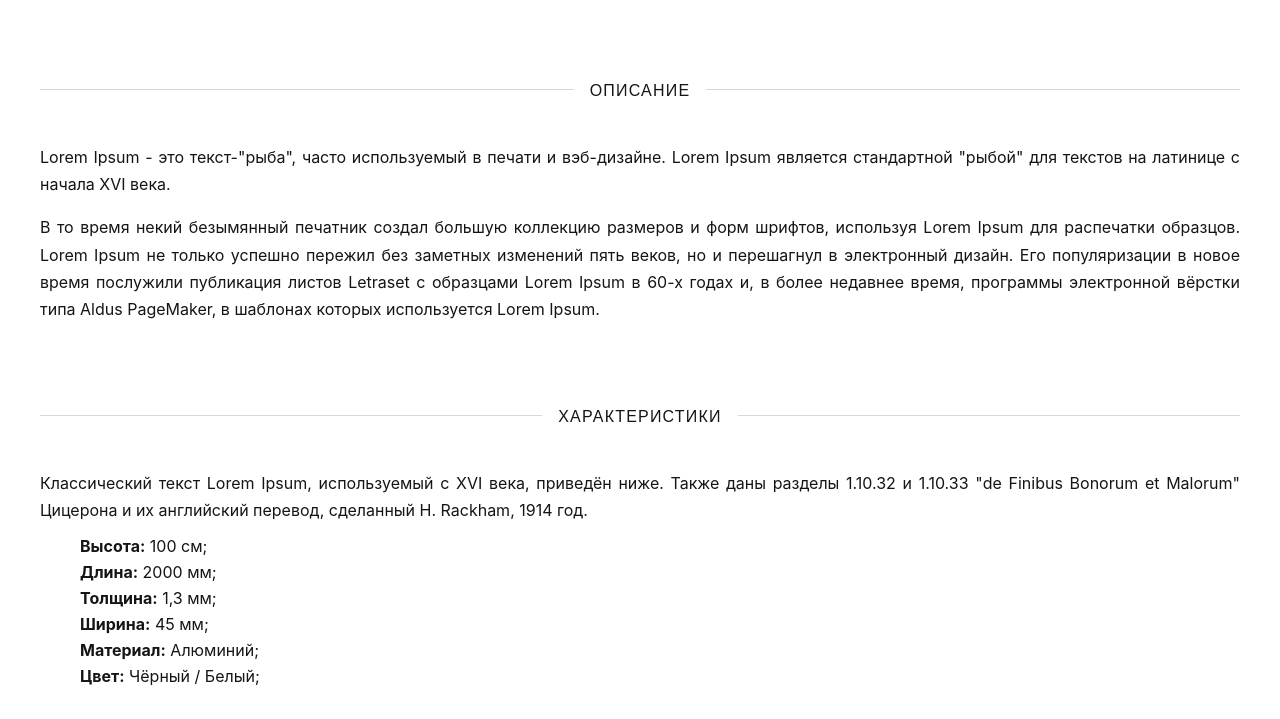
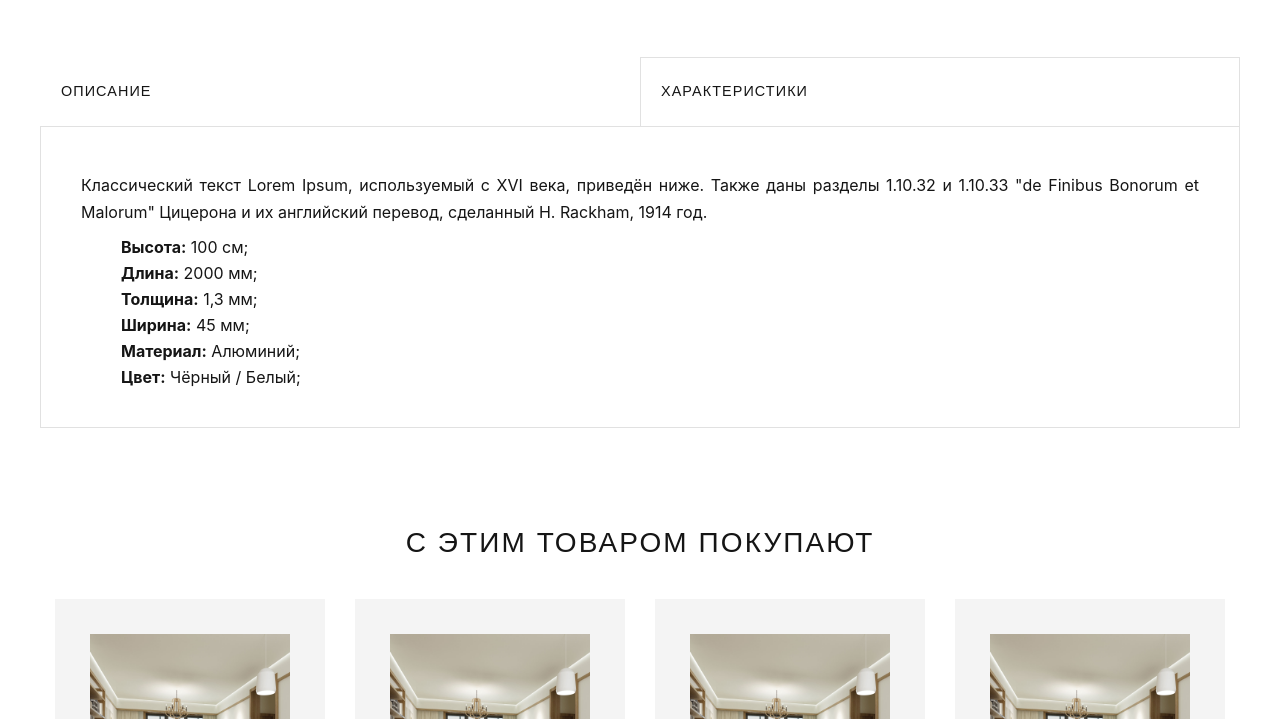
Before and after one commit to PetrovaNina/Skirting-Board, a website: page product-card.html in a window 1280 px wide. Shown: the part 841-1560 px from the top of the page. Drawn offline with nearby package versions, Linux system fonts and the light colour scheme; a web font is replaced by a local one.

Commit message:
feat: set styles for product specifications

```diff
--- a/css/product-cart.css
+++ b/css/product-cart.css
@@ -216,3 +216,55 @@
     width: 100%;
   }
 }
+
+.tabs {
+  display: flex;
+  flex-wrap: wrap;
+  padding-top: 50px;
+}
+
+
+.tabs [type=radio] {
+  display: none;
+}
+
+.tabs label {
+  flex: 1 0 50%;
+  letter-spacing: .1em;
+  border-width: 1px 1px 0 1px;
+  border-style: solid;
+  border-color: transparent;
+}
+
+.tab__title {
+  position: relative;
+  display: inline-block;
+  font-size: 0.9em;
+  padding: 26px 20px;
+  letter-spacing: .075em;
+}
+
+[type=radio]:checked+label {
+  border-color: #e1e1e1;
+}
+
+.tab__content {
+  flex: 1 0 100%;
+}
+
+.tab__content__item {
+  display: none;
+  visibility: hidden;
+  padding: 45px 40px;
+  border: 1px solid #e1e1e1;
+}
+
+#about-product:checked~.tab__content .about-product {
+  display: flex;
+  visibility: visible;
+}
+
+#full-spec:checked~.tab__content .full-spec {
+  display: flex;
+  visibility: visible;
+}
--- a/product-card.html
+++ b/product-card.html
@@ -135,33 +135,38 @@
           </article>
         </div>
       </section>
-      <section class="section" id="about-product">
-        <div class="container">
-          <div class="section-title">
-            <h6 class="section-title-content">Описание</h6>
-          </div>
-          <div class="about-content">
+      <section class="section" id="specification">
+        <div class="container tabs">
+          <input type="radio" id="about-product" name="tab-group-1">
+          <label for="about-product">
+            <h6 class="tab__title">Описание</h6>
+          </label>
+
+          <input type="radio" name="tab-group-1" id="full-spec" checked>
+          <label for="full-spec">
+            <h6 class="tab__title">Характеристики</h6>
+          </label>
+
+          <div class="tab__content">
+            <div class="tab__content__item about-product about-content">
               <p>Lorem Ipsum - это текст-"рыба", часто используемый в печати и вэб-дизайне. Lorem Ipsum является
                 стандартной "рыбой" для текстов на латинице с начала XVI века.</p>
 
-            <p>В то время некий безымянный печатник создал большую коллекцию размеров и форм шрифтов, используя Lorem
+              <p>В то время некий безымянный печатник создал большую коллекцию размеров и форм шрифтов, используя
+                Lorem
                 Ipsum для распечатки образцов. Lorem Ipsum не
                 только успешно пережил без заметных изменений пять веков, но и перешагнул в электронный дизайн. Его
-              популяризации в новое время послужили публикация листов Letraset с образцами Lorem Ipsum в 60-х годах и, в
-              более недавнее время, программы электронной вёрстки типа Aldus PageMaker, в шаблонах которых используется
+                популяризации в новое время послужили публикация листов Letraset с образцами Lorem Ipsum в 60-х годах
+                и, в
+                более недавнее время, программы электронной вёрстки типа Aldus PageMaker, в шаблонах которых
+                используется
                 Lorem Ipsum.</p>
             </div>
-        </div>
-      </section>
-      <section class="section" id="specification">
-        <div class="container">
-          <div class="section-title">
-            <h6 class="section-title-content">Характеристики</h6>
-          </div>
-          <div class="about-content">
+            <div class="tab__content__item full-spec about-content">
               <p>
                 Классический текст Lorem Ipsum, используемый с XVI века, приведён ниже. Также даны
-              разделы 1.10.32 и 1.10.33 "de Finibus Bonorum et Malorum" Цицерона и их английский перевод, сделанный H.
+                разделы 1.10.32 и 1.10.33 "de Finibus Bonorum et Malorum" Цицерона и их английский перевод, сделанный
+                H.
                 Rackham, 1914 год.</p>
               <ul class="specification__list">
                 <li class="specification__item">
@@ -189,6 +194,7 @@
                   <span class="specification__value">Чёрный / Белый;</span>
                 </li>
               </ul>
+            </div>
           </div>
         </div>
       </section>
```
Lines whose indentation alone changed are shown as unchanged.
